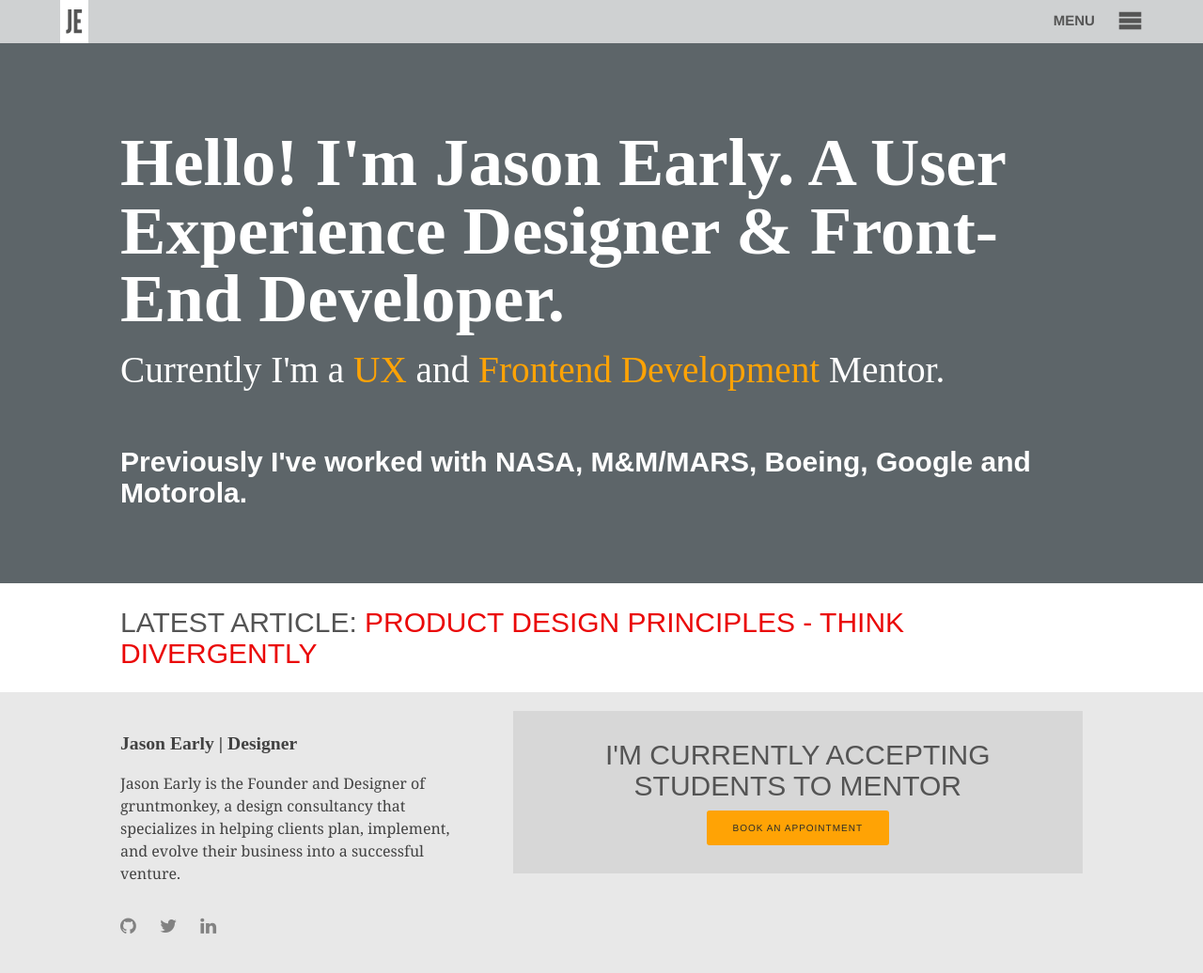
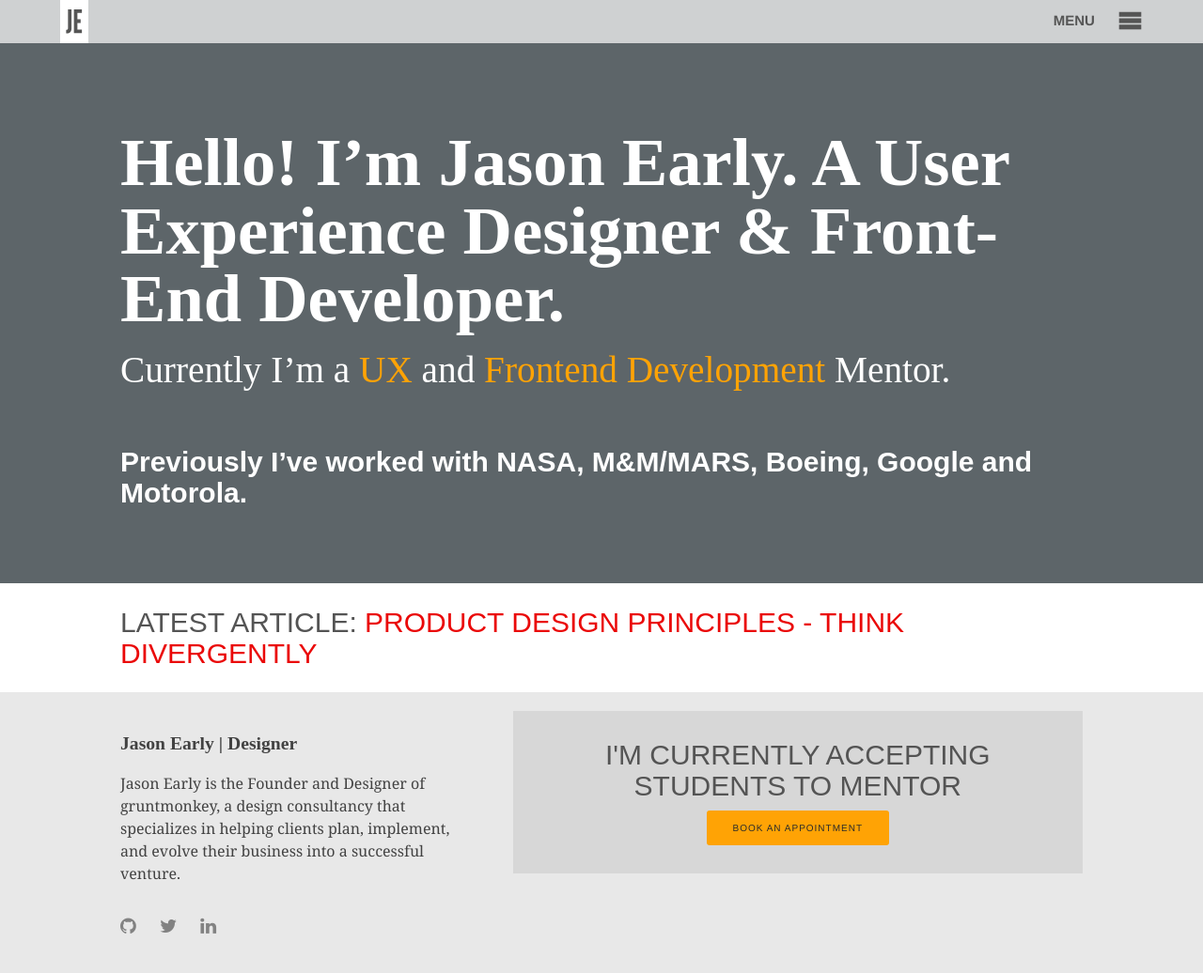
Before and after one commit to jasonearly/jasonearly.github.io, a Jekyll site: the page built from index.html, in a window 1280 px wide. Shown: the whole page at 94% size. Built offline with Jekyll 4.4.1, drawn with Linux system fonts in a browser that asks for light colours.

```diff
--- a/_includes/hero.html
+++ b/_includes/hero.html
@@ -1,5 +1,5 @@
 <section class="hero">
-  <h1>Hello! I'm Jason Early. A User Experience Designer & Front-End Developer.</h1>
-  <h2>Currently I'm a <a href="">UX</a> and <a href="">Frontend Development</a> Mentor.</h2>
-  <h3>Previously I've worked with NASA, M&M/MARS, Boeing, Google and Motorola.</h3>
+  <h1>Hello! I’m Jason Early. A User Experience Designer & Front-End Developer.</h1>
+  <h2>Currently I’m a <a href="">UX</a> and <a href="">Frontend Development</a> Mentor.</h2>
+  <h3>Previously I’ve worked with NASA, M&M/MARS, Boeing, Google and Motorola.</h3>
 </section>
```
